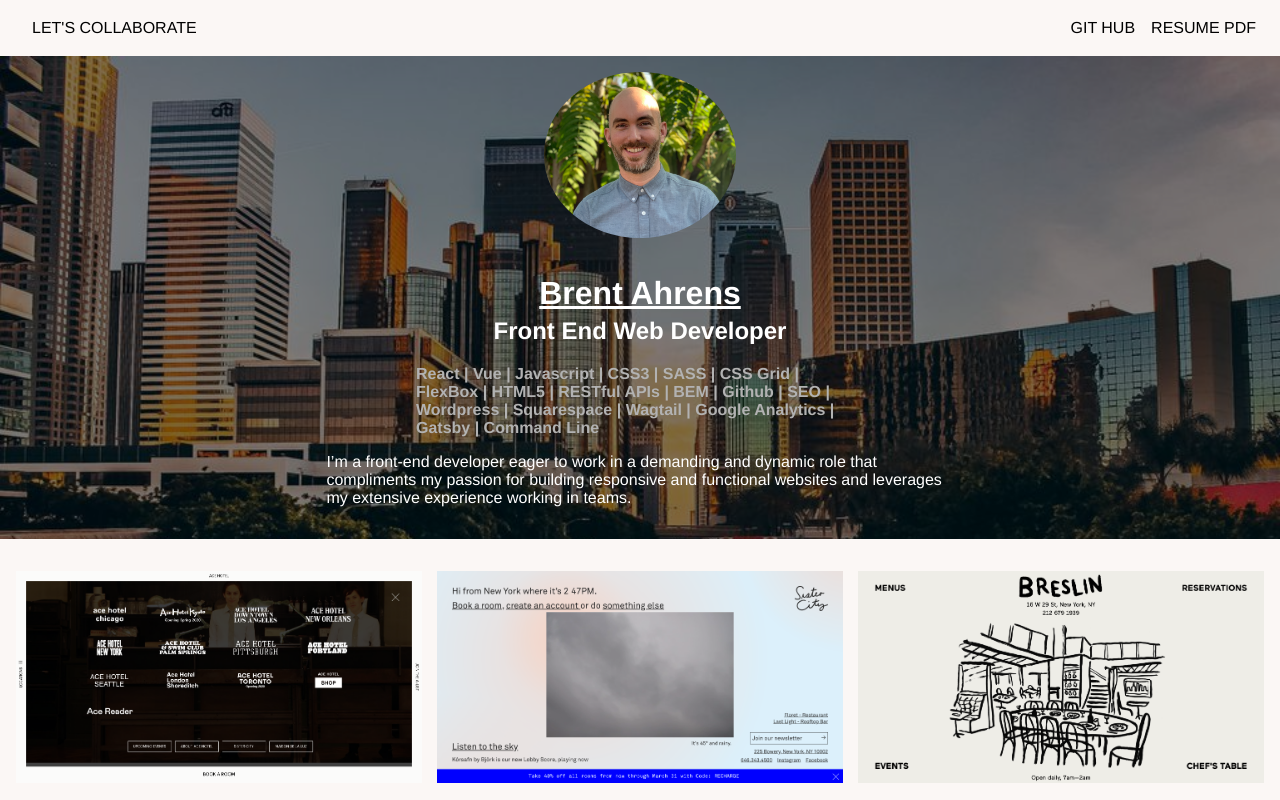
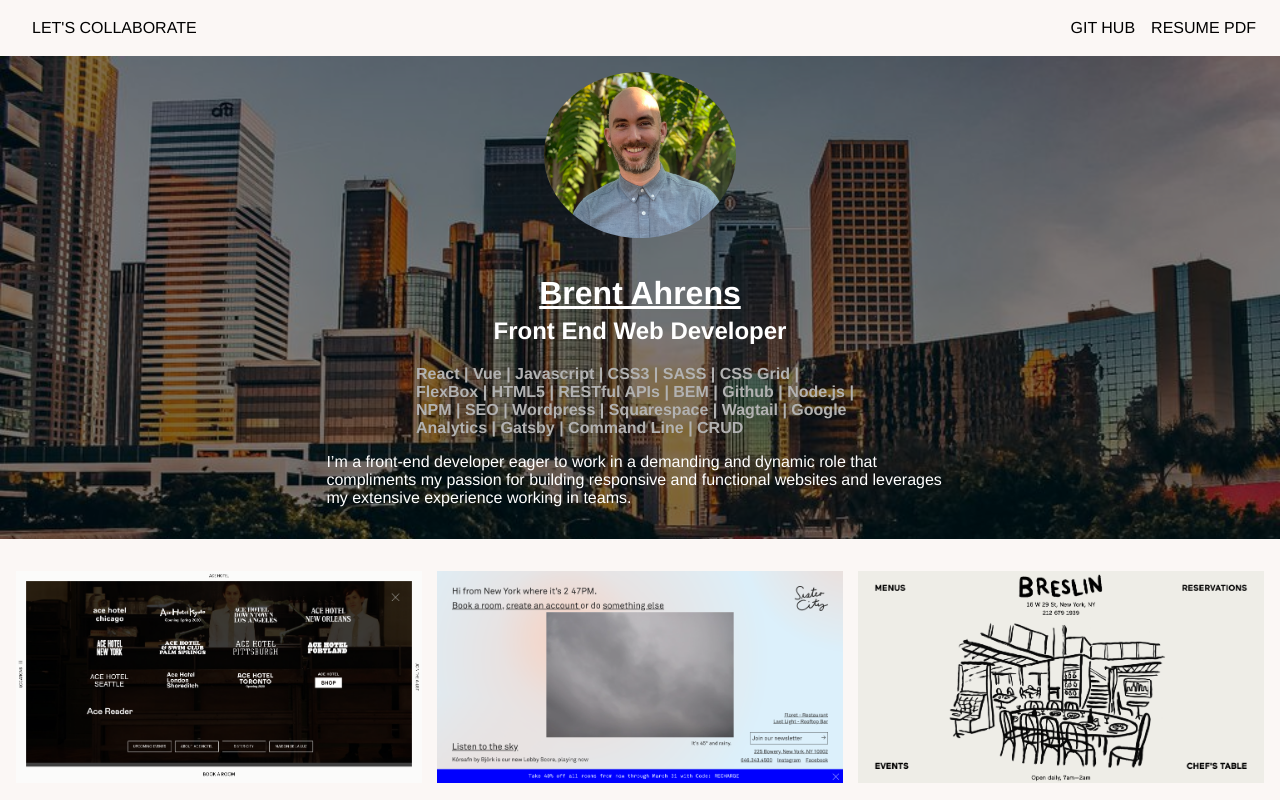
Before and after one commit to brentahrens1/portfolio-2020, a React (Create React App) app: page / in a window 1280 px wide. Shown: the top 800 px of the page. Built offline with nearby package versions, Linux system fonts and the light colour scheme.

Commit message:
new skills

```diff
--- a/src/components/About/About.js
+++ b/src/components/About/About.js
@@ -10,7 +10,7 @@ const About = props => (
                 <img className="about-profile" src={Profile} alt="profile"></img>
                 <h1 className="about-name"><a href="mailto:brentholmesahrens@gmail.com" target="_blank" rel="noopener noreferrer">Brent Ahrens</a></h1>
                 <h2 className="about-title">Front End Web Developer</h2>
-                <h4 className="about-skills">React | Vue | Javascript | CSS3 | SASS | CSS Grid | FlexBox | HTML5 | RESTful APIs | BEM | Github | SEO | Wordpress | Squarespace | Wagtail | Google Analytics | Gatsby | Command Line</h4>
+                <h4 className="about-skills">React | Vue | Javascript | CSS3 | SASS | CSS Grid | FlexBox | HTML5 | RESTful APIs | BEM | Github | Node.js | NPM | SEO | Wordpress | Squarespace | Wagtail | Google Analytics | Gatsby | Command Line | CRUD</h4>
                 <p className="about-description">I’m a front-end developer eager to work in a demanding and dynamic role that compliments my passion for building responsive and functional websites and leverages my extensive experience working in teams.</p>
             </div>
         </div>
```
